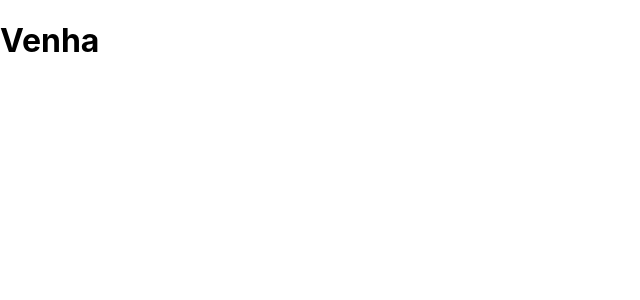
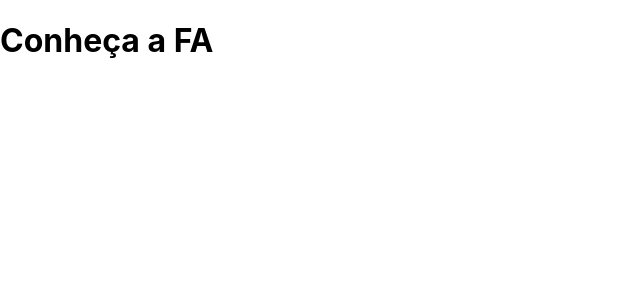
Before and after one commit to Niussu/react-laboratorio-de-engenharia, a React (Create React App) app: page / in a window 1280 px wide. Shown: the top 300 px of the page, without its empty margins (0-640 px from the left). Built offline with nearby package versions, Linux system fonts and the light colour scheme.

Commit message:
Update Letreiro.js

```diff
--- a/src/components/Letreiro.js
+++ b/src/components/Letreiro.js
@@ -3,7 +3,7 @@ import ReactDOM from 'react-dom/client';
 function Letreiro (){
     const [texto, setTexto] = React.useState("");
     const [contador, setContador] = React.useState(0);
-    const mensagem = "Venha estudar na fatec!";
+    const mensagem = "Conheça a FATEC!";
 
     React.useEffect(() => {
       const intervalo = setInterval(() => {
```
